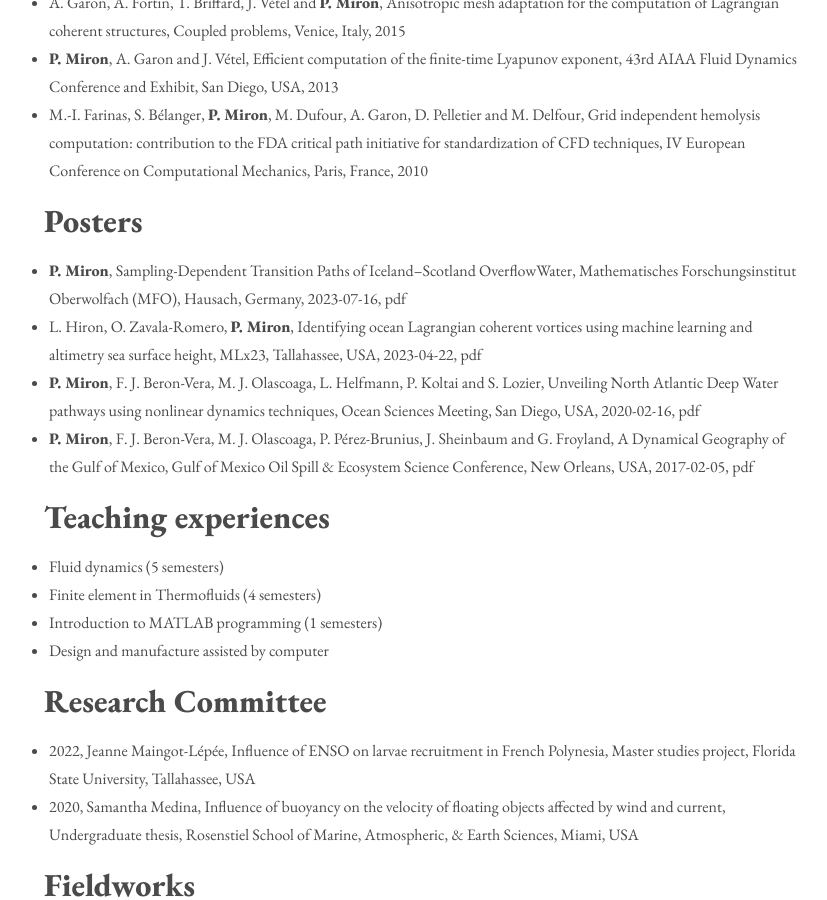
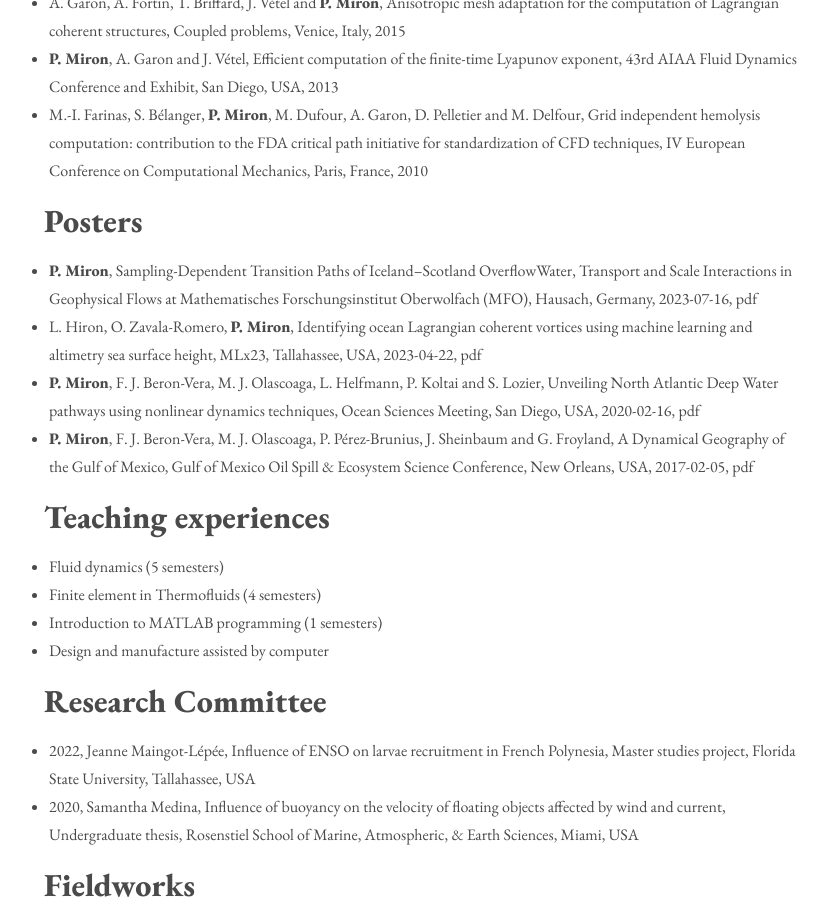
Before and after one commit to philippemiron/philippemiron.github.io, a Jekyll site: the page built from contributions.md, in a window 1280 px wide and 900 px high, scrolled down 3876 px. Shown: the whole window, without its empty margins (212-1039 px from the left). Built offline with Jekyll 4.4.1, drawn with Linux system fonts in a browser that asks for light colours; nearby versions of some CDN libraries.

Commit message:
Update posters.yml

```diff
--- a/_data/posters.yml
+++ b/_data/posters.yml
@@ -1,6 +1,6 @@
 - title: Sampling-Dependent Transition Paths of Iceland–Scotland OverflowWater
   authors: '**P. Miron**'
-  event: Mathematisches Forschungsinstitut Oberwolfach (MFO)
+  event: Transport and Scale Interactions in Geophysical Flows at Mathematisches Forschungsinstitut Oberwolfach (MFO)
   location: Hausach, Germany
   date: '2023-07-16'
   path: '/archive/posters/2023-mfo.pdf'
```
